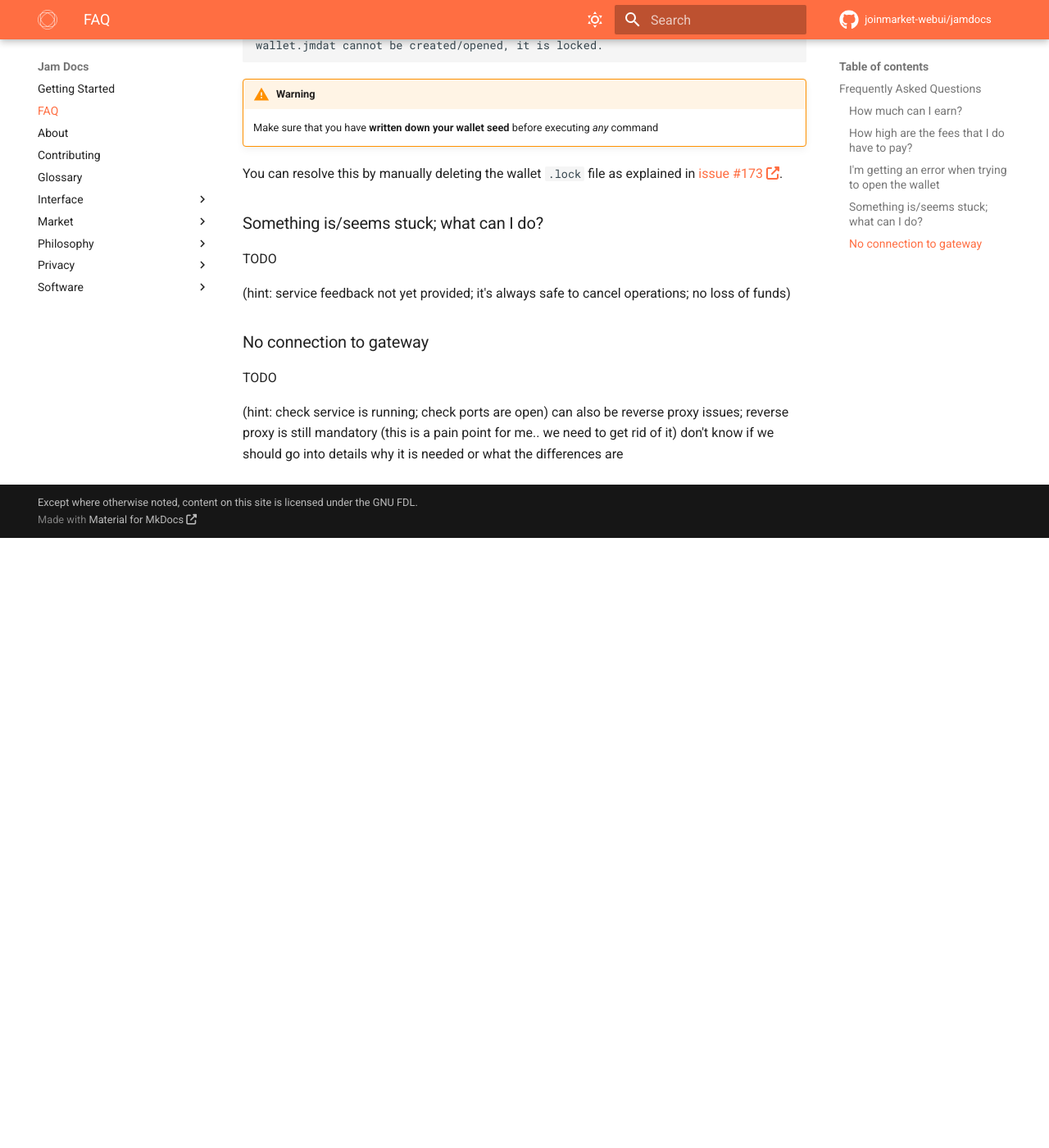
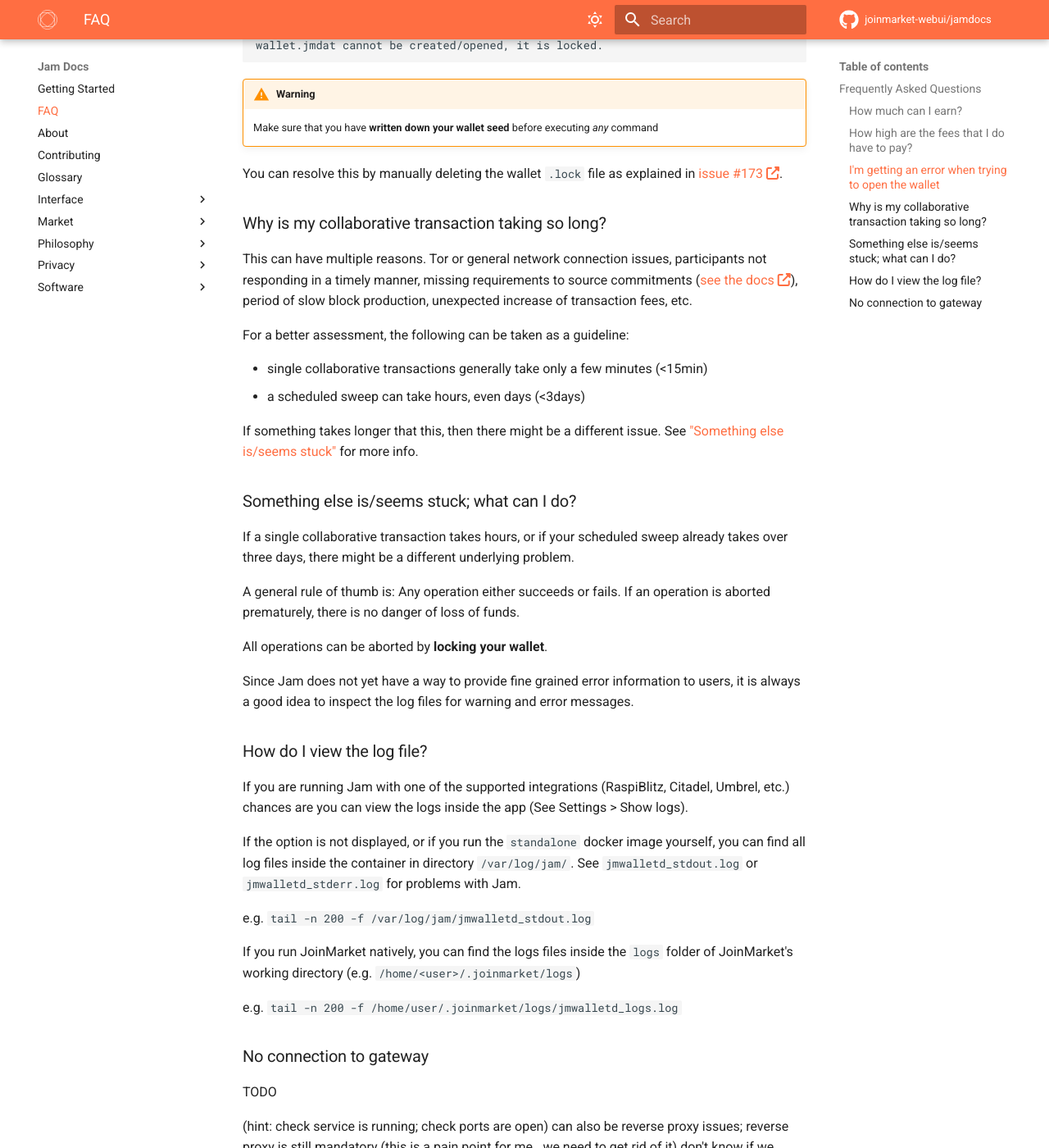
Before and after one commit to joinmarket-webui/jamdocs, an MkDocs documentation site: the page built from docs/FAQ.md, in a window 1280 px wide and 1400 px high, scrolled down 1304 px. Shown: the whole window at 82% size. Built offline with MkDocs 1.6.1 and Material for MkDocs 9.7.7, drawn with Linux system fonts in a browser that asks for light colours; nearby versions of some CDN libraries; comment, search, counter and statistics services are not loaded; before the commit the page ends 1960 px from its top, so only the background shows below that.

Commit message:
docs(faq): add faqs related to slow/stuck transactions

```diff
--- a/docs/FAQ.md
+++ b/docs/FAQ.md
@@ -80,12 +80,54 @@
 
 [lockfile-issue]: https://github.com/joinmarket-webui/joinmarket-webui/issues/173#issuecomment-1069086553
 
-### Something is/seems stuck; what can I do?
+### Why is my collaborative transaction taking so long?
 
-TODO
+This can have multiple reasons. Tor or general network connection issues,
+participants not responding in a timely manner, missing requirements to
+source commitments ([see the docs][sourcing-commitments]), period of slow
+block production, unexpected increase of transaction fees, etc.
 
-(hint: service feedback not yet provided; it's always safe to cancel operations;
-no loss of funds)
+[sourcing-commitments]: https://github.com/JoinMarket-Org/joinmarket-clientserver/blob/v0.9.7/docs/SOURCING-COMMITMENTS.md
+
+For a better assessment, the following can be taken as a guideline:
+
+- single collaborative transactions generally take only a few minutes (<15min)
+- a scheduled sweep can take hours, even days (<3days)
+
+If something takes longer that this, then there might be a different issue.
+See ["Something else is/seems stuck"](#something-isseems-stuck-what-can-i-do) for more info.
+
+### Something else is/seems stuck; what can I do?
+
+If a single collaborative transaction takes hours, or if your
+scheduled sweep already takes over three days, there might be a different
+underlying problem.
+
+A general rule of thumb is: Any operation either succeeds or fails.
+If an operation is aborted prematurely, there is no danger of loss of funds.
+
+All operations can be aborted by **locking your wallet**.
+
+Since Jam does not yet have a way to provide fine grained error information to users,
+it is always a good idea to inspect the log files for warning and error messages.
+
+### How do I view the log file?
+
+If you are running Jam with one of the supported integrations (RaspiBlitz,
+Citadel, Umbrel, etc.) chances are you can view the logs inside the app
+(See Settings > Show logs).
+
+If the option is not displayed, or if you run the `standalone` docker image
+yourself, you can find all log files inside the container in directory
+`/var/log/jam/`. See `jmwalletd_stdout.log` or `jmwalletd_stderr.log` for
+problems with Jam.
+
+e.g. `tail -n 200 -f /var/log/jam/jmwalletd_stdout.log`
+
+If you run JoinMarket natively, you can find the logs files inside the `logs`
+folder of JoinMarket's working directory (e.g. `/home/<user>/.joinmarket/logs`)
+
+e.g. `tail -n 200 -f /home/user/.joinmarket/logs/jmwalletd_logs.log`
 
 ### No connection to gateway
 
```
